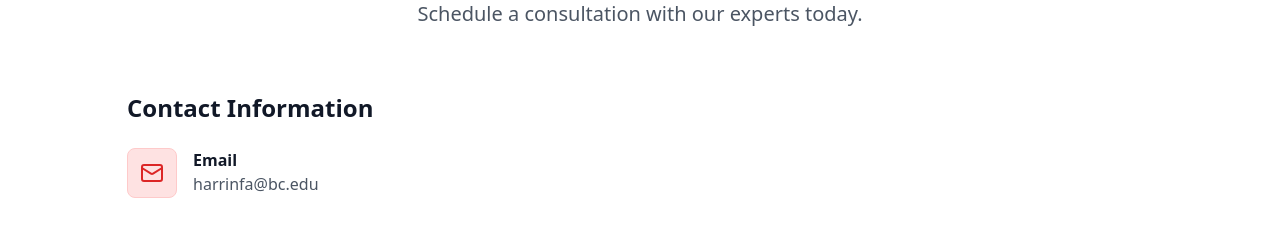
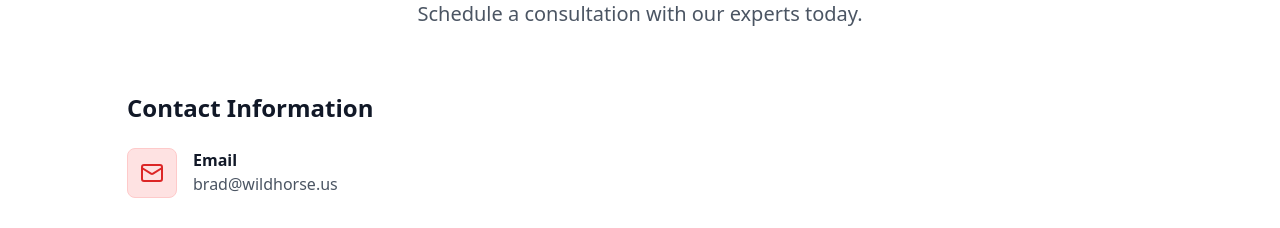
Before and after one commit to bardooley/boltapp, a React (Vite) app: page / in a window 1280 px wide. Shown: the part 3091-3319 px from the top of the page. Built offline with nearby package versions, Linux system fonts and the light colour scheme.

Commit message:
Update email to brad@wildhorse.us

```diff
--- a/src/components/Contact.tsx
+++ b/src/components/Contact.tsx
@@ -50,7 +50,7 @@ const Contact = () => {
                   </div>
                   <div>
                     <h4 className="font-semibold text-gray-900">Email</h4>
-                    <p className="text-gray-600">harrinfa@bc.edu</p>
+                    <p className="text-gray-600">brad@wildhorse.us</p>
                   </div>
                 </div>
               </div>
```
